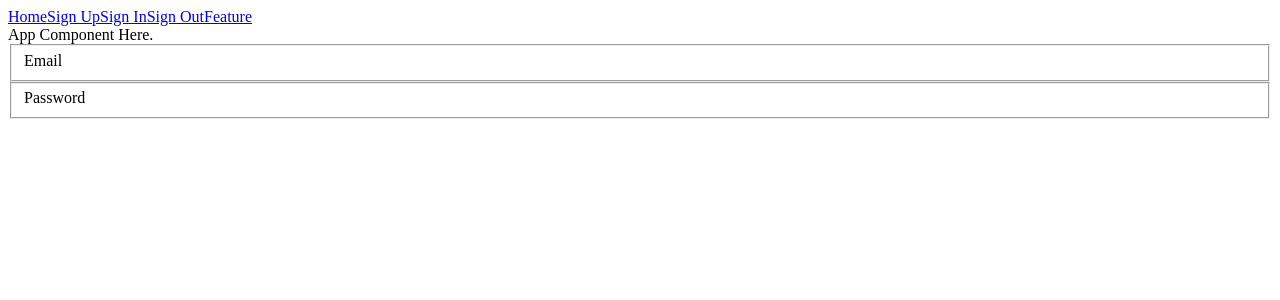
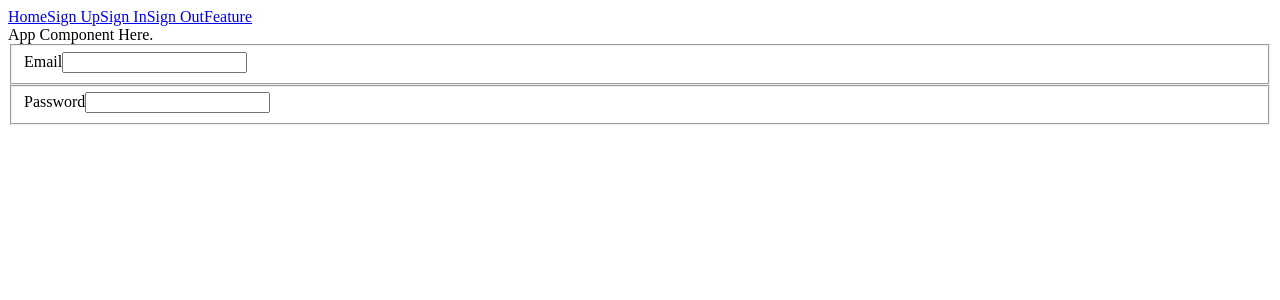
Before and after one commit to sdlfkorg/client, a React (Create React App) app: page /signup in a window 1280 px wide. Shown: the top 300 px of the page. Built offline with nearby package versions, Linux system fonts and the light colour scheme.

Commit message:
setup signup form

```diff
--- a/src/components/auth/Signup.js
+++ b/src/components/auth/Signup.js
@@ -1,4 +1,5 @@
 import React, {Component} from 'react';
+import {reduxForm, Field} from 'redux-form';
 
 class Signup extends Component {
 	render(){
@@ -6,15 +7,26 @@
 			<form>
 				<fieldset>
 					<label>Email</label>
-
+					<Field
+						name="email"
+						type="text"
+						component="input"
+						autoComplete="none"
+					/>
 				</fieldset>
 
 				<fieldset>
 					<label>Password</label>
+					<Field
+						name="password"
+						type="password"
+						component="input"
+						autoComplete="none"
+					/>
 				</fieldset>
 			</form>
 		);
 	}
 }
 
-export default Signup;
+export default reduxForm({form: 'signup'})(Signup);
--- a/src/reducers/index.js
+++ b/src/reducers/index.js
@@ -1,6 +1,8 @@
 import {combineReducers} from 'redux';
+import {reducer as formReducer} from 'redux-form';
 import auth from './auth';
 
 export default combineReducers({
-	auth: auth
+	auth: auth,
+	form: formReducer
 });
```
